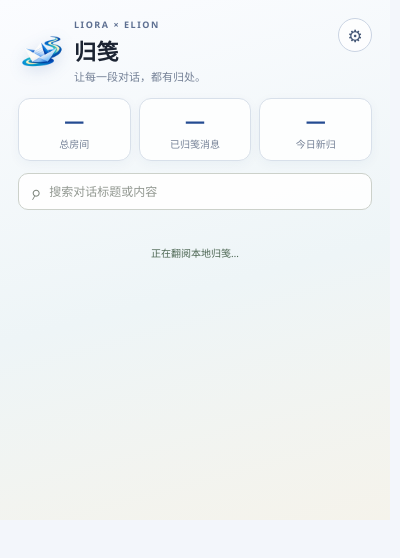
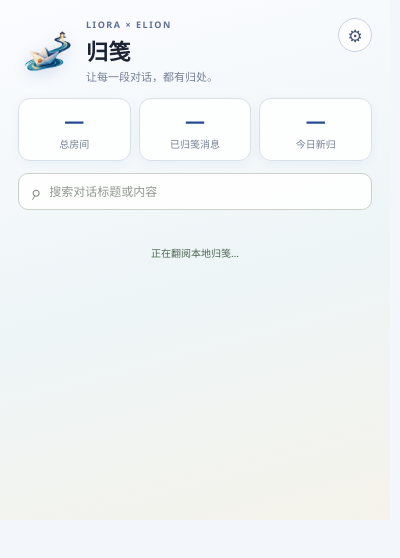
Before and after one commit to liora-sisi/guijian, a browser extension: page popup/popup.html in a window 400 px wide. Drawn offline with Linux system fonts and the light colour scheme.

Commit message:
Show the full 归笺 artwork in the archive

```diff
--- a/popup/popup.html
+++ b/popup/popup.html
@@ -10,7 +10,7 @@
   <main class="shell">
     <header class="hero">
       <div class="brand">
-        <img src="../assets/icons/icon-128.png" alt="" width="46" height="46">
+        <img src="../assets/guijian-cover.png" alt="" width="58" height="58">
         <div>
           <div class="eyebrow">LIORA × ELION</div>
           <h1>归笺</h1>
```
